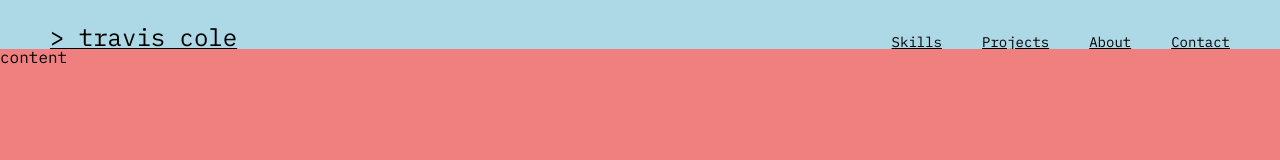
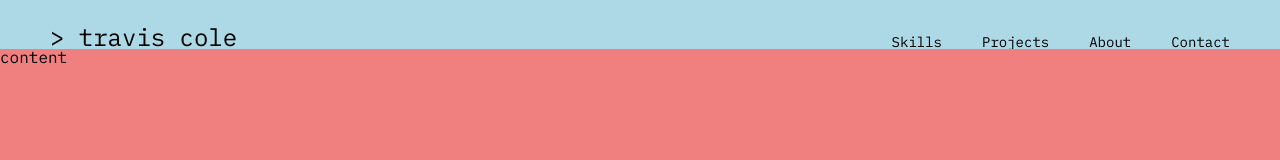
Before and after one commit to iamtraviscole/dev-portfolio, a Next.js app: page / in a window 1280 px wide. Shown: the top 160 px of the page. Built offline with nearby package versions, Linux system fonts and the light colour scheme.

Commit message:
add color vars and link styling

```diff
--- a/styles/globals/theme.scss
+++ b/styles/globals/theme.scss
@@ -2,12 +2,23 @@
 
   // colors
   --color-primary-500: #7243F9;
+
   --color-header-500: #000;
+
+  --color-text-100: #ccc;
+  --color-text-200: #999;
+  --color-text-300: #666;
+  --color-text-400: #333;
   --color-text-500: #000;
+
+  --color-link-200: #a7caf7;
+  --color-link-500: #237bec;
+
   --color-bg-500: #fff;
 
   // fonts
   --font-body: 'IBM Plex Mono', monospace;
+
   --font-header: 'Poppins', sans-serif;
   --font-header-b: 'IBM Plex Mono', monospace;
 
@@ -63,6 +74,15 @@ html {
     line-height: 1.5;
   }
 
+  a {
+    text-decoration: none;
+    color: var(--color-link-500);
+
+    &:hover {
+      color: var(--color-link-200);
+    }
+  }
+
 }
 
 html.dark {
```
